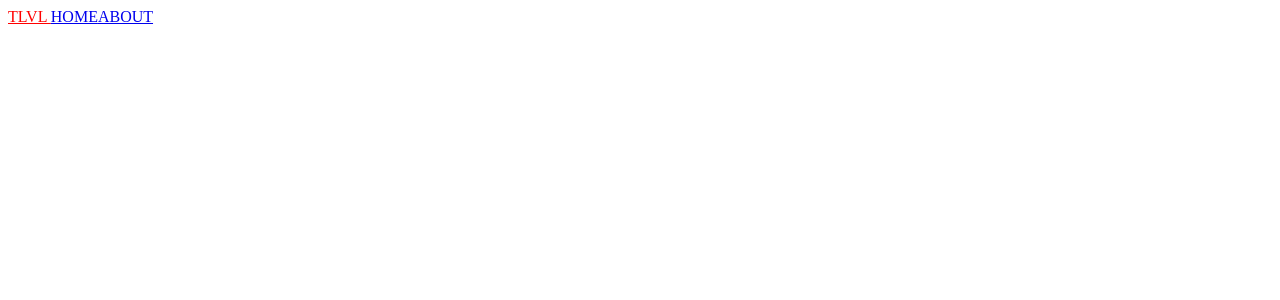
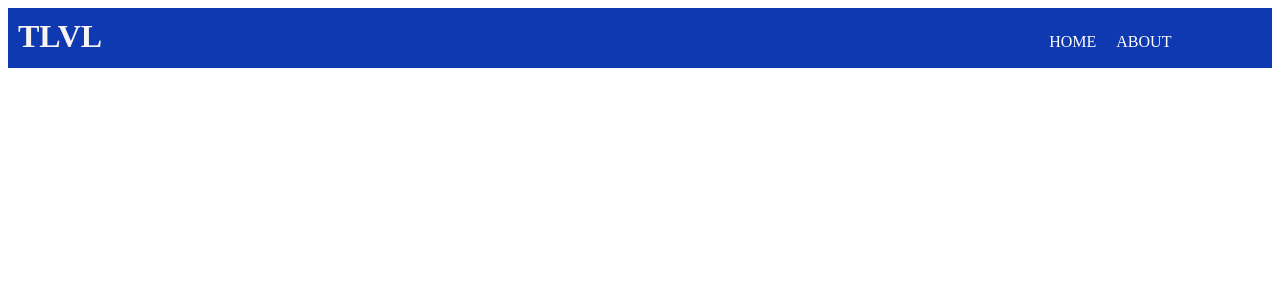
Before and after one commit to nikitha26/React-Routers, a React (Create React App) app: page / in a window 1280 px wide. Shown: the top 300 px of the page. Built offline with nearby package versions, Linux system fonts and the light colour scheme.

Commit message:
list items added

```diff
--- a/src/components/Navbar.css
+++ b/src/components/Navbar.css
@@ -1,3 +1,20 @@
 .navbar-logo{
-    color:red;
+    color:rgb(248, 244, 244);
+    font-size: xx-large;
+    font-weight: bolder;
+    text-decoration: none;
+    margin-top: 10px;
+    margin-left: 10px;
 }
+nav{
+    background-color: rgb(14, 57, 177);
+    height: 60px;
+}
+.list-items{
+    color:white;
+    text-decoration: none;
+}
+/* .list-items{
+    display: inline !important ;
+    color: green;
+} */
--- a/src/components/Navbar.js
+++ b/src/components/Navbar.js
@@ -6,13 +6,13 @@ function Navbar() {
     <>
       <nav className="navbar">
           <div className="navbar-container">
-              <Link to="/" className="navbar-logo">
+              <Link to="/" className="navbar-logo" style={{display: 'inline-block', width: '80%', height: '30%'}}>
                    TLVL <i class="fa fa-diamond" aria-hidden="true"></i>
               </Link>
-              <Link to="" className="">
+              <Link to="" className="list-items" style={{padding:'20px'}}>
                     HOME
               </Link>
-              <Link to="" className="">
+              <Link to="" className="list-items" >
                     ABOUT
               </Link>
           </div>
```
